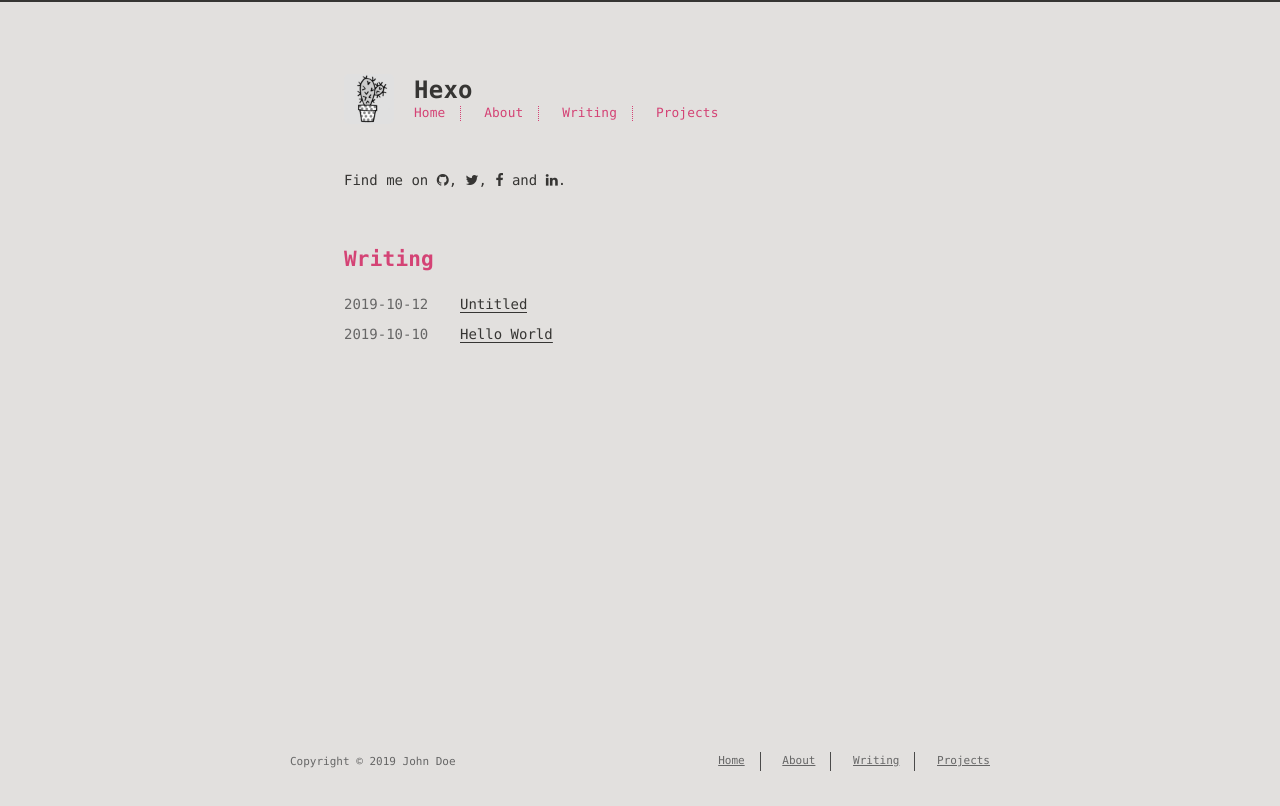
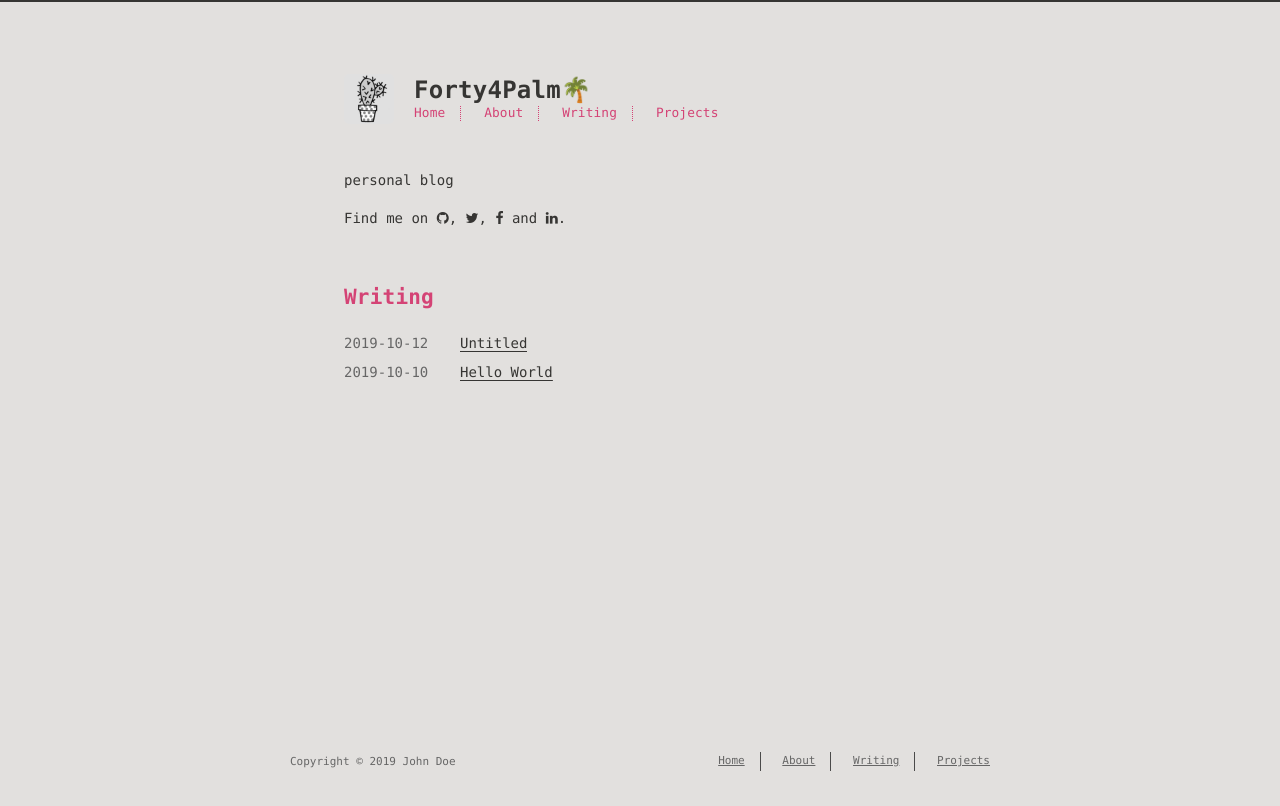
Before and after one commit to zr1972/zr1972.github.io, a plain HTML site: page index.html in a window 1280 px wide. Drawn offline with Linux system fonts and the light colour scheme; a web font is replaced by a local one.

Commit message:
Site updated: 2019-10-12 15:51:12

```diff
--- a/index.html
+++ b/index.html
@@ -6,13 +6,16 @@
     <meta http-equiv="X-UA-Compatible" content="IE=edge">
     <meta name="HandheldFriendly" content="True">
     <meta name="viewport" content="width=device-width, initial-scale=1, maximum-scale=1">
-    <meta property="og:type" content="website">
-<meta property="og:title" content="Hexo">
+    <meta name="description" content="personal blog">
+<meta property="og:type" content="website">
+<meta property="og:title" content="Forty4Palm🌴">
 <meta property="og:url" content="http://yoursite.com/index.html">
-<meta property="og:site_name" content="Hexo">
+<meta property="og:site_name" content="Forty4Palm🌴">
+<meta property="og:description" content="personal blog">
 <meta property="og:locale" content="en">
 <meta name="twitter:card" content="summary">
-<meta name="twitter:title" content="Hexo">
+<meta name="twitter:title" content="Forty4Palm🌴">
+<meta name="twitter:description" content="personal blog">
 
 
 
@@ -32,7 +35,7 @@
 
 
     <!-- title -->
-    <title>Hexo</title>
+    <title>Forty4Palm🌴</title>
     <!-- styles -->
     <link rel="stylesheet" href="/css/style.css">
     <!-- rss -->
@@ -52,7 +55,7 @@
 
 
     <div id="title">
-      <h1>Hexo</h1>
+      <h1>Forty4Palm🌴</h1>
     </div>
   </a>
   <div id="nav">
@@ -75,6 +78,9 @@
 
 
         <section id="about">
+
+    <p>personal blog</p>
+
 
   <p style="display: inline">
 
```
Also changed, not shown: 2019/10/10/hello-world/index.html (+2 -2 lines), 2019/10/12/晴天很冷周六/index.html (+5 -5 lines), archives/2019/10/index.html (+9 -6 lines), archives/2019/index.html (+9 -6 lines), archives/index.html (+9 -6 lines).
